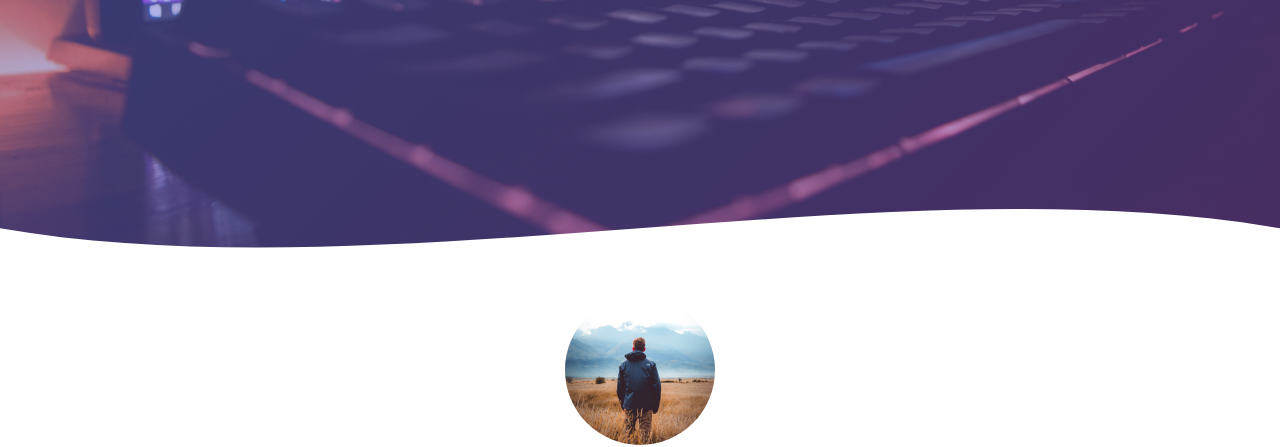
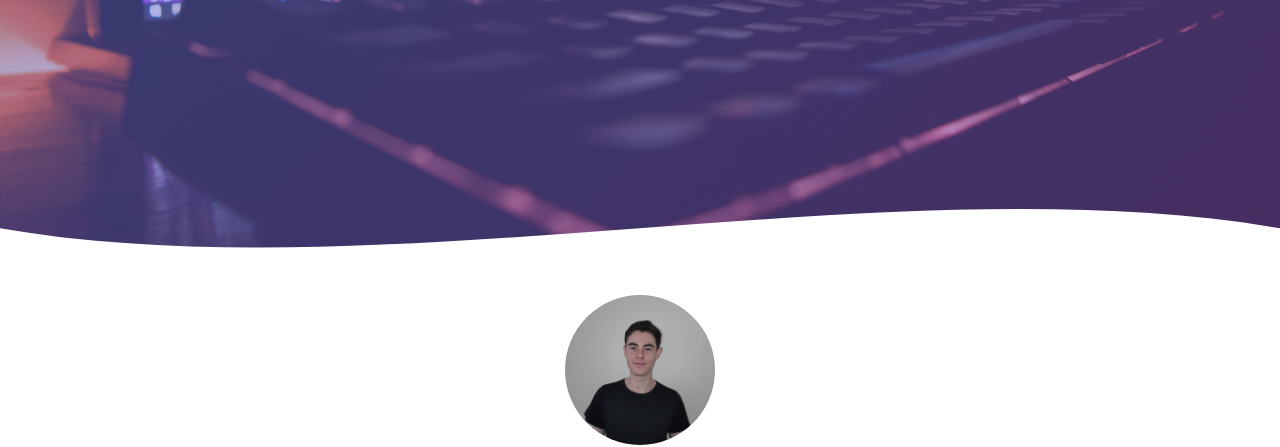
Before and after one commit to DavidTealdi/Porfolio, a plain HTML site: page index.html in a window 1280 px wide. Shown: the part 505-952 px from the top of the page. Drawn offline with Linux system fonts and the light colour scheme.

Commit message:
cambio de foto personal

```diff
--- a/index.html
+++ b/index.html
@@ -56,7 +56,7 @@
         <section class="presentation container">
 
             <!--Mi imagen-->
-            <img id="yo" src="./assets/yo.jpg" class="presentation__picture">
+            <img id="yo" src="./assets/mifoto.jpeg" class="presentation__picture">
 
             <!--Descripcion de mi-->
             <h2 class="subtitle">David</h2>
```
Also changed, not shown: assets/mifoto.jpeg (added), assets/yo.jpg (deleted).
